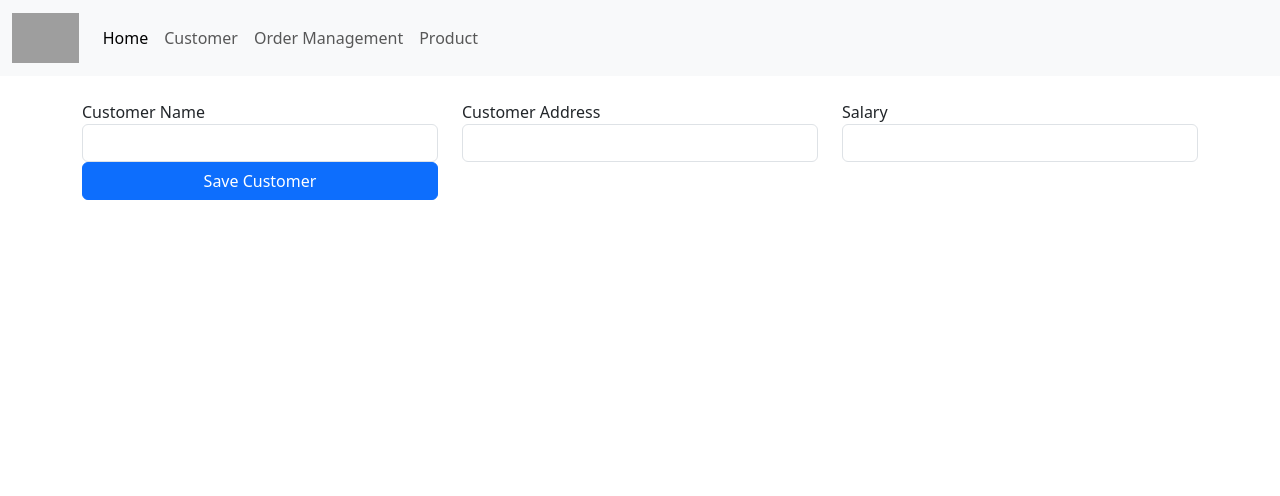
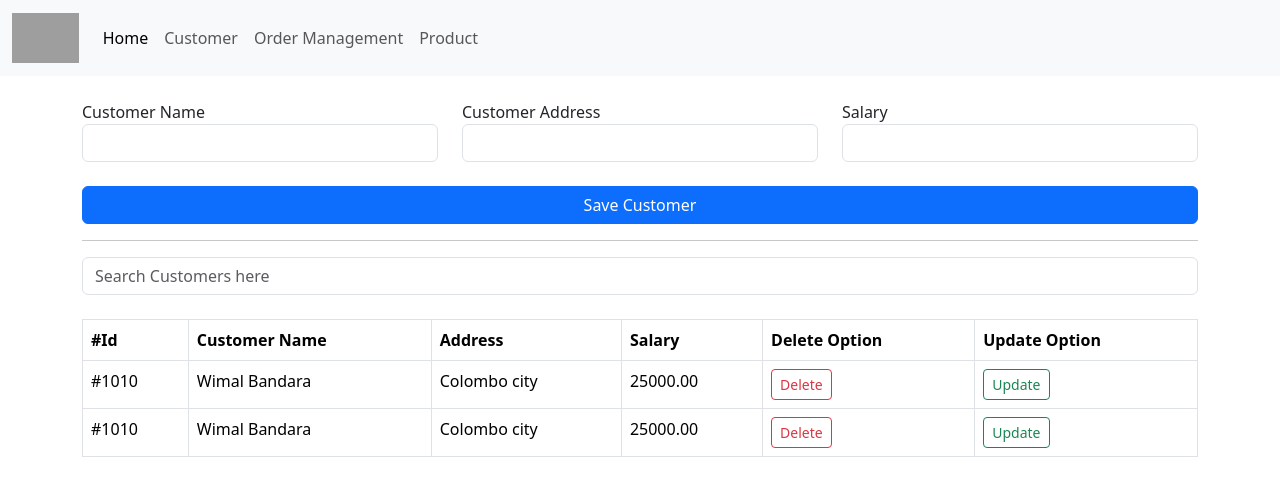
Before and after one commit to Vishnuka084/pos, a React (Vite) app in the folder POS/: page /customer in a window 1280 px wide. Shown: the top 496 px of the page. Built offline with nearby package versions, Linux system fonts and the light colour scheme; grey boxes are pictures that could not be loaded.

Commit message:
updated Contentn:

```diff
--- a/POS/src/components/Customer.tsx
+++ b/POS/src/components/Customer.tsx
@@ -25,11 +25,66 @@ function  Customer(){
                    </div>
 
                 </div>
+                <br/>
+
                 <div className="row">
-                    <div className="col-12 col-sm-6 col-md-4">
+                    <div className="col-12 ">
                         <button className='btn btn-primary col-12'>Save Customer</button>
                     </div>
 
+                </div>
+
+                <hr/>
+                <div className="row">
+                    <div className="col-12">
+                        <form className='col-12'>
+                            <input type="search" className='form-control' placeholder='Search Customers here'/>
+                        </form>
+                    </div>
+                </div>
+                <br/>
+                <div className="row">
+                    <div className="col-12">
+
+                        <table className='table table-hover table-bordered'>
+                            <thead>
+                            <tr>
+                                <th>#Id</th>
+                                <th>Customer Name</th>
+                                <th>Address</th>
+                                <th>Salary</th>
+                                <th>Delete Option</th>
+                                <th>Update Option</th>
+                            </tr>
+                            </thead>
+                            <tbody>
+                            <tr>
+                                <td>#1010</td>
+                                <td>Wimal Bandara</td>
+                                <td>Colombo city</td>
+                                <td>25000.00</td>
+                                <td>
+                                    <button className='btn btn-outline-danger btn-sm'>Delete</button>
+                                </td>
+                                <td>
+                                    <button className='btn btn-outline-success btn-sm'>Update</button>
+                                </td>
+                            </tr>
+                            <tr>
+                                <td>#1010</td>
+                                <td>Wimal Bandara</td>
+                                <td>Colombo city</td>
+                                <td>25000.00</td>
+                                <td>
+                                    <button className='btn btn-outline-danger btn-sm'>Delete</button>
+                                </td>
+                                <td>
+                                    <button className='btn btn-outline-success btn-sm'>Update</button>
+                                </td>
+                            </tr>
+                            </tbody>
+                        </table>
+                    </div>
                 </div>
             </div>
         </>
```
